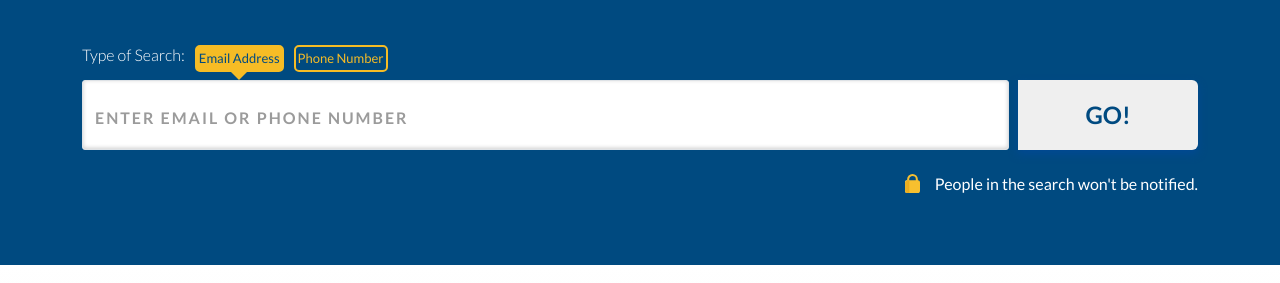
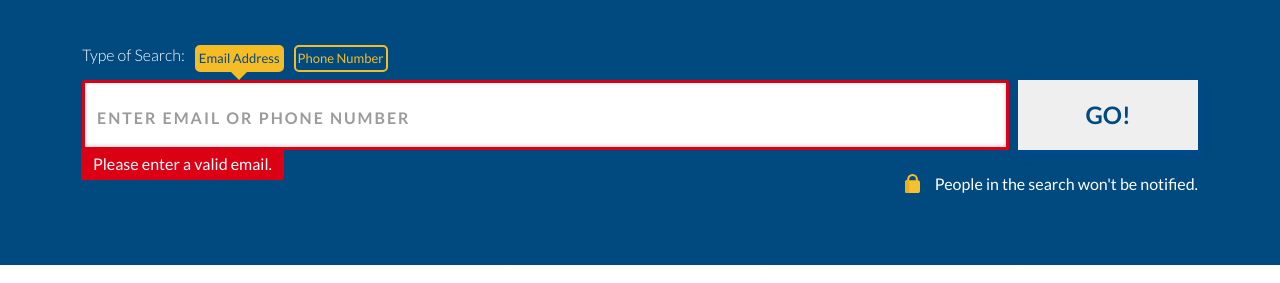
Before and after one commit to sofilarrea/Challenge-LTV, a website built with webpack: page src/index.html in a window 1280 px wide. Both pictures are taken after a click on the button "GO!". Shown: the part 236-519 px from the top of the page. Built offline with nearby package versions, Linux system fonts and the light colour scheme.

Commit message:
having some problems with the error message, adding a funciton to handle that

```diff
--- a/src/index.html
+++ b/src/index.html
@@ -50,7 +50,8 @@
 
           <div class="input-group">
               <input id="search-input" class="form-control" type="text" name="search" placeholder="Enter Email or Phone Number" />
-            <button class="js-btn-search btn btn-form-submit text-uppercase" type="submit" data-form="search">Go!</button>
+              <button class="js-btn-search btn btn-form-submit text-uppercase" type="submit" data-form="search-again">Go!</button>
+              <p class="error-msg" id="error-msg">Please enter a valid email address</p>
           </div>
 
           <div class="d-flex justify-content-start justify-content-md-end align-items-center mt-4">
@@ -58,6 +59,7 @@
               <p class="form-subtext">People in the search won't be notified.</p>
           </div>
       </div>
+
 
     </section>
 
--- a/src/js/form-validation.js
+++ b/src/js/form-validation.js
@@ -14,6 +14,18 @@ function showResultsSection() {
   featuresSection.classList.add('d-none');
   searchAgainSection.classList.remove('d-none');
   resultsSection.classList.remove('d-none');
+}
+
+// Function to display error messages
+function displayErrorMessage(message) {
+  const errorMsgElement = document.getElementById('error-msg');
+  errorMsgElement.textContent = message;
+}
+
+// Function to hide error messages
+function hideErrorMessage() {
+  const errorMsgElement = document.getElementById('error-msg');
+  errorMsgElement.style.display = 'none';
 }
 
 // Validate input based on selected type
@@ -48,7 +60,7 @@ function handleSearch(inputValue, selectedType) {
     })
     .catch(e => {
       console.error(e);
-      alert('An error occurred while fetching data. Please try again.');
+      displayErrorMessage('An error occurred while fetching data. Please try again.');
     });
 }
 
@@ -64,8 +76,12 @@ function initInputValidation() {
     // Validate input
     if (event.key === 'Enter' && validateInput(inputValue, selectedType)) {
       event.preventDefault();
+      hideErrorMessage();
       localStorage.clear();
       handleSearch(inputValue, selectedType);
+    } else if (event.key === 'Enter') {
+      event.preventDefault();
+      displayErrorMessage('Please enter a valid ' + selectedType + '.');
     }
   });
 }
@@ -77,21 +93,21 @@ function initSearchButton() {
   document.querySelectorAll('.js-btn-search').forEach(button => {
     button.addEventListener('click', function (e) {
       e.preventDefault();
-      localStorage.clear(); // Clears storage for the next request
+      localStorage.clear();
       const inputValue = searchInput.value.trim();
       const selectedType = document.querySelector('.search-type.active').dataset.type;
 
       // Validate input
       if (validateInput(inputValue, selectedType)) {
+        hideErrorMessage();
         handleSearch(inputValue, selectedType);
       } else {
-        alert('Please enter a valid ' + selectedType + '.');
+        displayErrorMessage('Please enter a valid ' + selectedType + '.');
       }
     });
   });
 }
 
-// Initialize type selection
 function initTypeSelection() {
   const emailType = document.getElementById('email-type');
   const phoneType = document.getElementById('phone-type');
@@ -123,3 +139,26 @@ document.addEventListener('DOMContentLoaded', function () {
   initSearchButton();
   initTypeSelection();
 });
+const searchInput = document.getElementById('search-input');
+const errorMsg = document.getElementById('error-msg');
+const inputGroup = searchInput.closest('.input-group');
+
+document.querySelector('.js-btn-search').addEventListener('click', function (e) {
+    e.preventDefault();
+    const value = searchInput.value.trim();
+
+    if (!isValidEmail(value)) {
+        errorMsg.style.display = 'block';
+        inputGroup.classList.add('error');
+    } else {
+        errorMsg.style.display = 'none';
+        inputGroup.classList.remove('error');
+
+    }
+});
+
+function isValidEmail(email) {
+    // Aquí puedes implementar la lógica de validación del correo electrónico
+    const re = /^[^\s@]+@[^\s@]+\.[^\s@]+$/;
+    return re.test(String(email).toLowerCase());
+}
```
Lines whose indentation alone changed are shown as unchanged.
